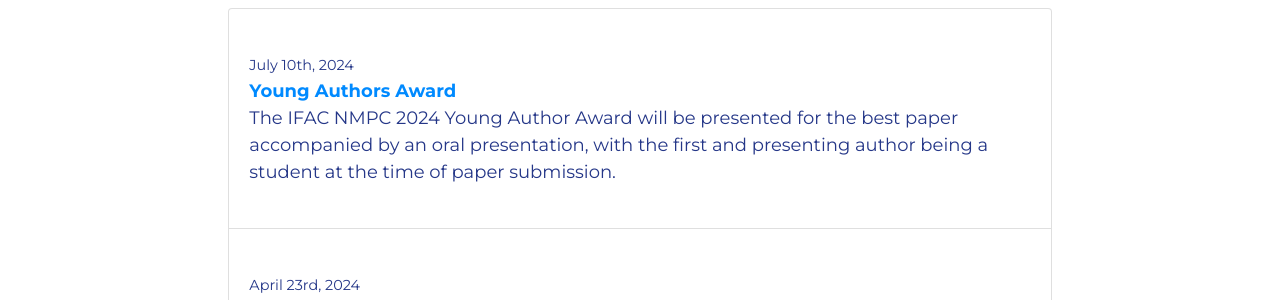
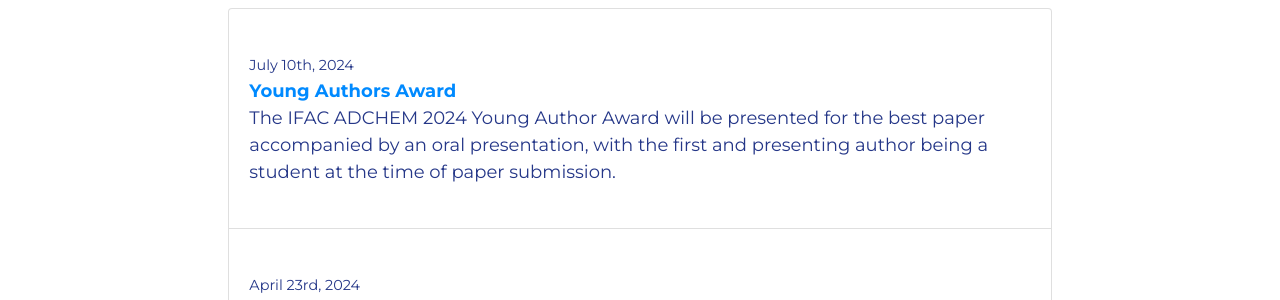
Before and after one commit to daisubc/ADCHEM2024, a Jekyll site: the page built from _pages/announcements.md, in a window 1280 px wide and 900 px high. Shown: the part 431-731 px from the top of the window. Built offline with Jekyll 4.4.1, drawn with Linux system fonts in a browser that asks for light colours; nearby versions of some CDN libraries; some web fonts are replaced.

Commit message:
Update announcements.yml

```diff
--- a/_data/announcements.yml
+++ b/_data/announcements.yml
@@ -1,6 +1,6 @@
 - title: Young Authors Award
   date: 2024-07-10
-  text: The IFAC NMPC 2024 Young Author Award will be presented for the best paper accompanied by an oral presentation, with the first and presenting author being a student at the time of paper submission.
+  text: The IFAC ADCHEM 2024 Young Author Award will be presented for the best paper accompanied by an oral presentation, with the first and presenting author being a student at the time of paper submission.
   link: https://www.adchem2024.org/young_award
   display: true
 
```
